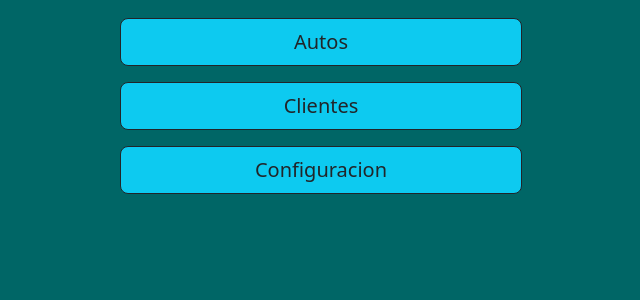
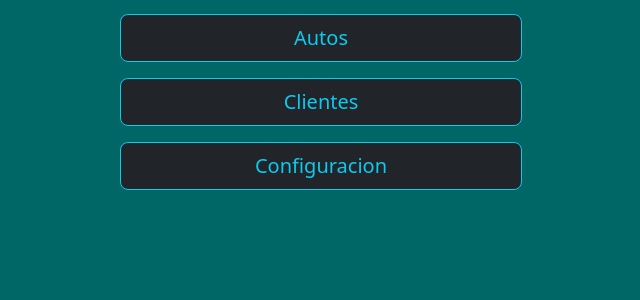
Before and after one commit to TomasBerrojalviz/SistemaGestionNestorRey, a PHP site: page /Index.php in a window 1280 px wide. Shown: the part 56-356 px from the top of the page, without its empty margins (319-959 px from the left). Run offline with PHP 8.4, Linux system fonts and the light colour scheme.

Commit message:
Se amplia php

```diff
--- a/Configuracion.php
+++ b/Configuracion.php
@@ -7,7 +7,7 @@
 
       <div class="row">
         <div class="col-4">
-          <button type="button" class="btn btn-primary my-1 btn-lg" data-bs-toggle="modal" data-bs-target="#marcaModal">
+          <button type="button" <?php echo $clase_boton_lg ?> data-bs-toggle="modal" data-bs-target="#marcaModal">
             Agregar marca
           </button>
           <table class="table table-info table-striped mt-2" >
@@ -23,7 +23,7 @@
           </table>
         </div>
         <div class="col-8">
-          <button type="button" class="btn btn-primary my-1 btn-lg" data-bs-toggle="modal" data-bs-target="#modeloModal">
+          <button type="button" <?php echo $clase_boton_lg ?> data-bs-toggle="modal" data-bs-target="#modeloModal">
             Agregar modelo
           </button>
           <table class="table table-info table-striped mt-2">
@@ -105,7 +105,5 @@
     </div>
   </main>
 
-    <script src="https://cdn.jsdelivr.net/npm/bootstrap@5.2.0/dist/js/bootstrap.bundle.min.js" integrity="sha384-A3rJD856KowSb7dwlZdYEkO39Gagi7vIsF0jrRAoQmDKKtQBHUuLZ9AsSv4jD4Xa" crossorigin="anonymous"></script>
-
 </body>
 </html>
--- a/Index.php
+++ b/Index.php
@@ -4,17 +4,14 @@
 ?>
   <main>
 
-    <div class="d-grid gap-2 col-4 mx-auto container-fluid">
-      <a href="Listado_Autos.php" class="btn btn-info btn-outline-dark my-1 btn-lg" type="button">Autos</a>
-      <a href="Clientes.php" class="btn btn-info btn-outline-dark my-1 btn-lg" type="button">Clientes</a>
-      <a href="Configuracion.php" class="btn btn-info btn-outline-dark my-1 btn-lg" type="button">Configuracion</a>
+    <div class="d-grid gap-3 col-4 mx-auto container-fluid">
+      <a href="Listado_Autos.php" <?php echo $clase_boton_lg ?> type="button">Autos</a>
+      <a href="Clientes.php" <?php echo $clase_boton_lg ?> type="button">Clientes</a>
+      <a href="Configuracion.php" <?php echo $clase_boton_lg ?> type="button">Configuracion</a>
     </div>
 
   </main>
 
 
-
-  <script src="https://cdn.jsdelivr.net/npm/bootstrap@5.2.0/dist/js/bootstrap.bundle.min.js" integrity="sha384-A3rJD856KowSb7dwlZdYEkO39Gagi7vIsF0jrRAoQmDKKtQBHUuLZ9AsSv4jD4Xa" crossorigin="anonymous"></script>
-
 </body>
 </html>
--- a/Listado_Autos.php
+++ b/Listado_Autos.php
@@ -5,7 +5,7 @@
   <main>
 
     <div class="container-fluid text-center">
-      <button type="button" class="btn btn-dark my-1 btn-lg" data-bs-toggle="modal" data-bs-target="#autoAgregarModal">
+      <button type="button" <?php echo $clase_boton_lg ?> data-bs-toggle="modal" data-bs-target="#autoAgregarModal">
         Agregar auto
       </button>
     </div>
--- a/utils/BarraPrincipal.php
+++ b/utils/BarraPrincipal.php
@@ -1,3 +1,10 @@
+
+  <?php
+    $clase_boton = 'class="btn btn-dark btn-outline-info"';
+    $clase_boton_lg = 'class="btn btn-dark btn-outline-info btn-lg"';
+    $clase_boton_sm = 'class="btn btn-dark btn-outline-info btn-sm"';
+  ?>
+
 <!DOCTYPE html>
 <html lang="en">
 <head>
@@ -30,10 +37,10 @@
         </div>
         <div class="offcanvas-body  justify-content-around">
           <div class="d-grid gap-3">
-            <a class="btn btn-dark" type="button" href="Index.php">Menu</a>
-            <a class="btn btn-dark" type="button" href="Listado_Autos.php">Autos</a>
-            <a class="btn btn-dark" type="button" href="Clientes.php">Clientes</a>
-            <a class="btn btn-dark" type="button" href="Configuracion.php">Configuracion</a>
+            <a <?php echo $clase_boton_lg?> type="button" href="Index.php">Menu</a>
+            <a <?php echo $clase_boton_lg?> type="button" href="Listado_Autos.php">Autos</a>
+            <a <?php echo $clase_boton_lg   ?> type="button" href="Clientes.php">Clientes</a>
+            <a <?php echo $clase_boton_lg?> type="button" href="Configuracion.php">Configuracion</a>
           </div>
         </div>
       </div>
```
